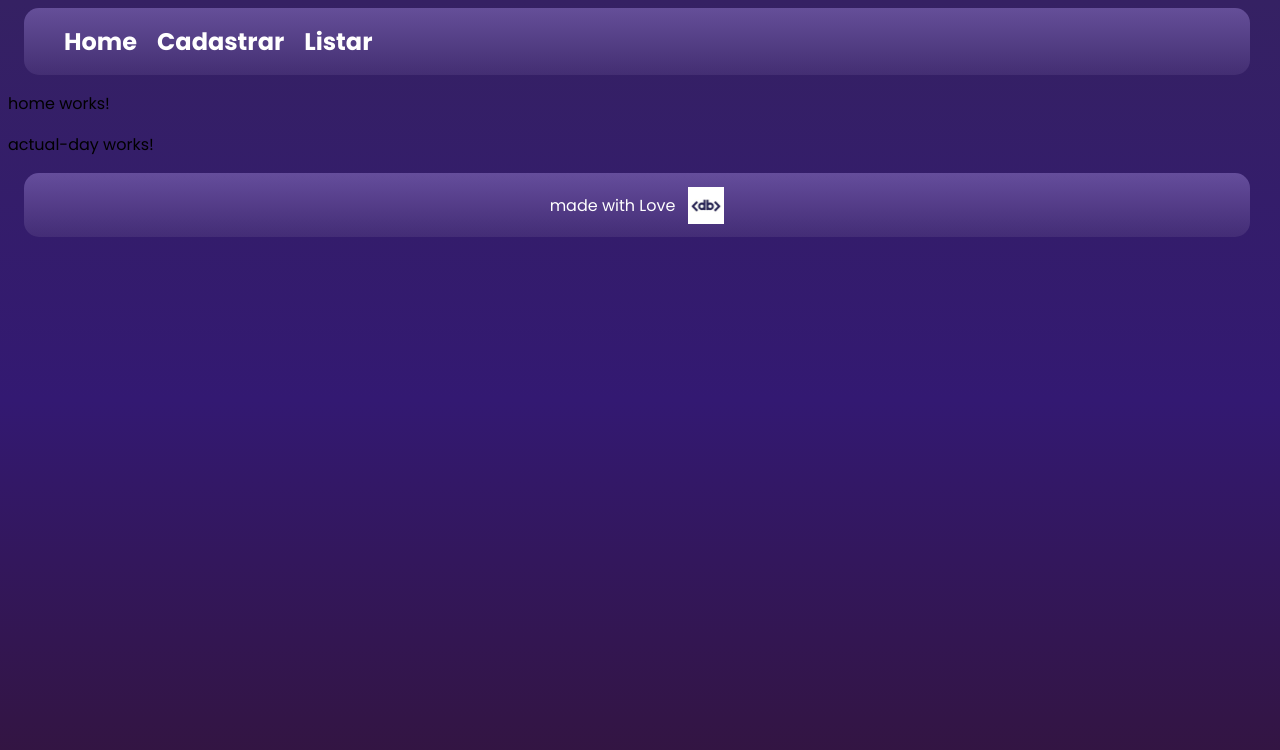
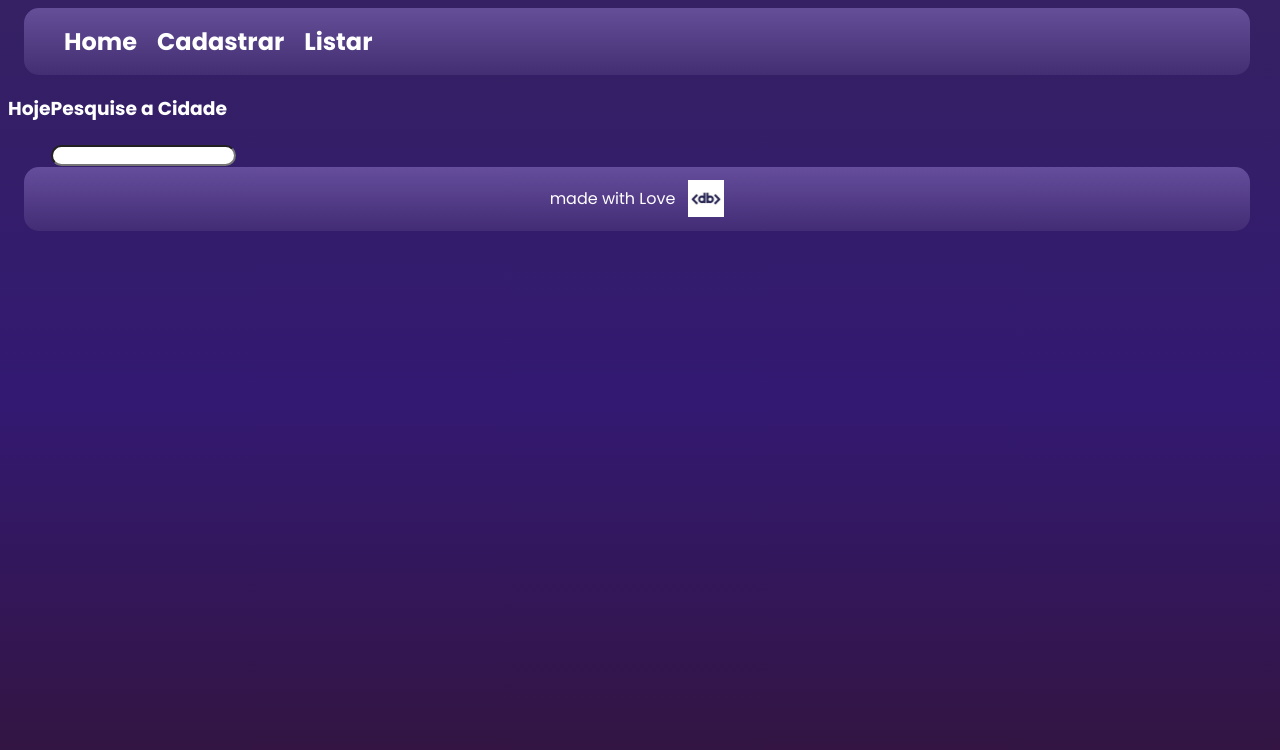
Before and after one commit to jovicarvalho/angular-WeatherAPP, an Angular app: page / in a window 1280 px wide. Shown: the top 750 px of the page. Built offline with nearby package versions, Linux system fonts and the light colour scheme.

Commit message:
✨feat: search bar component

```diff
--- a/src/app/app.module.ts
+++ b/src/app/app.module.ts
@@ -7,6 +7,7 @@ import { HomeComponent } from './pages/home/home.component';
 import { ActualDayComponent } from './shared/components/meteorological/actual-day/actual-day.component';
 import { HeaderComponent } from './shared/components/header/header.component';
 import { FooterComponent } from './shared/components/footer/footer.component';
+import { SearchBarComponent } from './shared/components/search-bar/search-bar.component';
 
 @NgModule({
   declarations: [
@@ -14,7 +15,8 @@ import { FooterComponent } from './shared/components/footer/footer.component';
     HomeComponent,
     ActualDayComponent,
     HeaderComponent,
-    FooterComponent
+    FooterComponent,
+    SearchBarComponent
   ],
   imports: [
     BrowserModule,
--- a/src/app/pages/home/home.component.html
+++ b/src/app/pages/home/home.component.html
@@ -1,2 +1 @@
-<p>home works!</p>
 <app-actual-day></app-actual-day>
--- a/src/app/shared/components/meteorological/actual-day/actual-day.component.css
+++ b/src/app/shared/components/meteorological/actual-day/actual-day.component.css
@@ -0,0 +1,10 @@
+.actualDayComponent{
+    display: flex;
+    flex-direction: row;
+    align-content: flex-end;
+    color:white;
+}
+
+.searchBarComponent{
+
+}
--- a/src/app/shared/components/meteorological/actual-day/actual-day.component.html
+++ b/src/app/shared/components/meteorological/actual-day/actual-day.component.html
@@ -1 +1,6 @@
-<p>actual-day works!</p>
+<section class="actualDayComponent">
+    <h3>Hoje</h3>
+    <div class="searchBarComponent">
+        <app-search-bar></app-search-bar>
+    </div>
+</section>
--- /dev/null
+++ b/src/app/shared/components/search-bar/search-bar.component.css
@@ -0,0 +1,3 @@
+.searchBar{
+    border-radius: 15px;
+}
--- /dev/null
+++ b/src/app/shared/components/search-bar/search-bar.component.html
@@ -0,0 +1,7 @@
+<section>
+    <h3>Pesquise a Cidade</h3>
+    <input
+    class="searchBar"
+    type="search">
+
+</section>
--- /dev/null
+++ b/src/app/shared/components/search-bar/search-bar.component.ts
@@ -0,0 +1,15 @@
+import { Component, OnInit } from '@angular/core';
+
+@Component({
+  selector: 'app-search-bar',
+  templateUrl: './search-bar.component.html',
+  styleUrls: ['./search-bar.component.css']
+})
+export class SearchBarComponent implements OnInit {
+
+  constructor() { }
+
+  ngOnInit(): void {
+  }
+
+}
```
Also changed, not shown: 1 other file (tests, documents, lock files or other folders).
